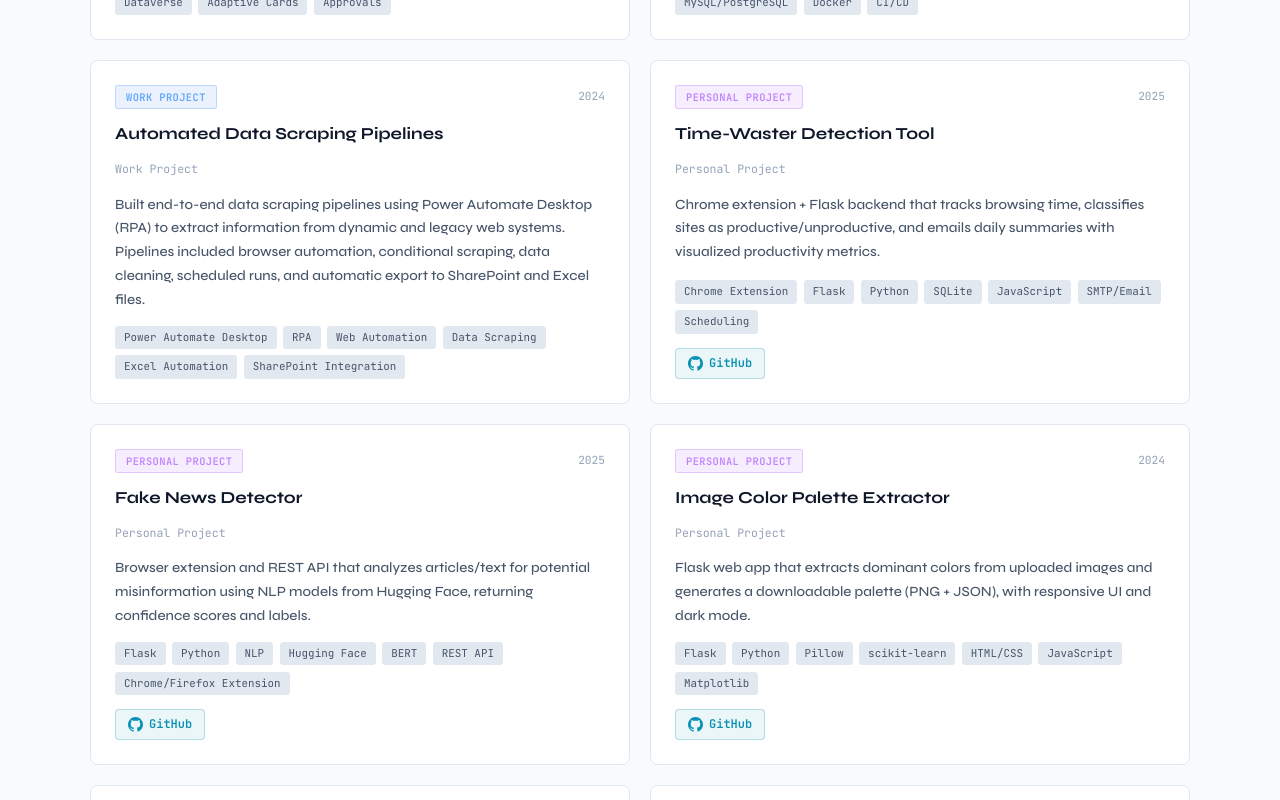
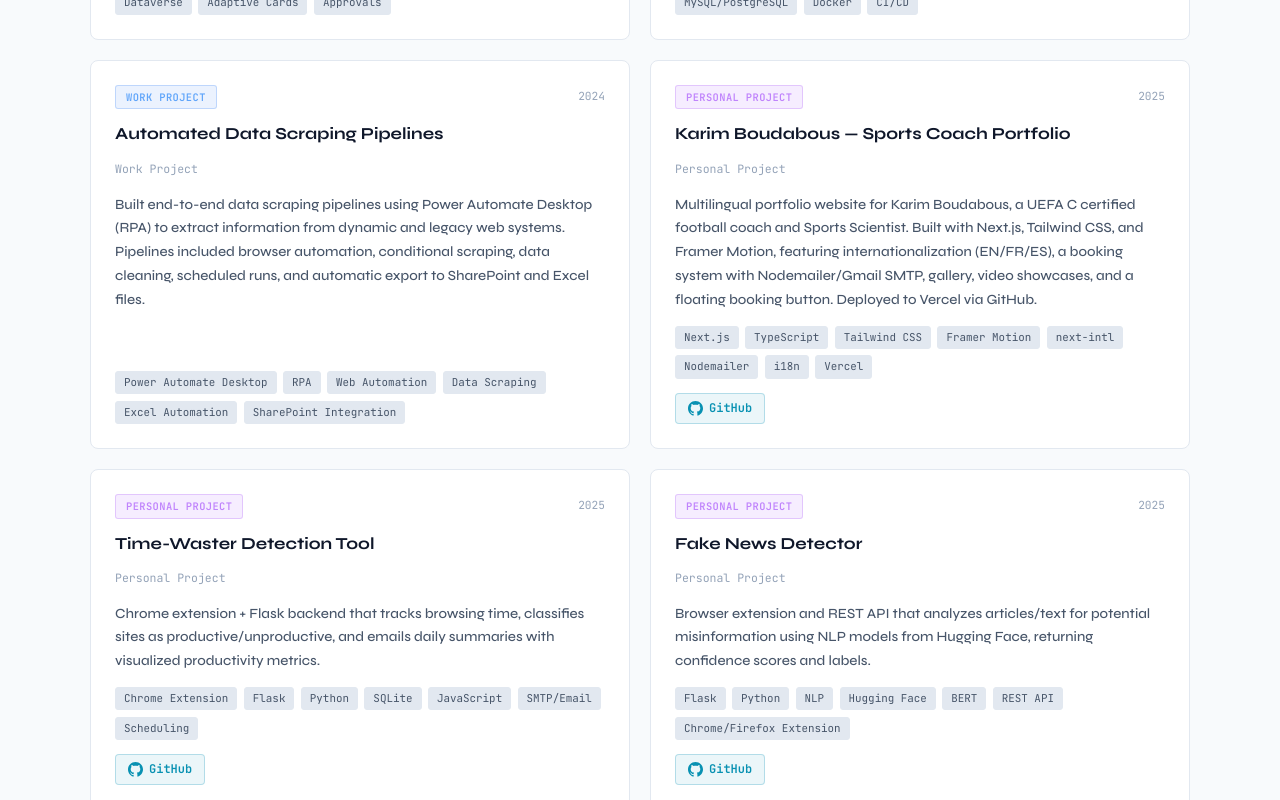
Before and after one commit to AchrafBoudabous/achraf-portfolio, a Next.js app: page /portfolio in a window 1280 px wide. Shown: the part 1060-1860 px from the top of the page. Built offline with nearby package versions, Linux system fonts and the light colour scheme.

Commit message:
Add new project

```diff
--- a/src/data/projects.js
+++ b/src/data/projects.js
@@ -85,7 +85,28 @@ export const projects = [
   demo: null,
   },
   {
-    id: 6,
+  id: 6,
+  title: "Karim Boudabous — Sports Coach Portfolio",
+  badge: "Personal Project",
+  description:
+    "Multilingual portfolio website for Karim Boudabous, a UEFA C certified football coach and Sports Scientist. Built with Next.js, Tailwind CSS, and Framer Motion, featuring internationalization (EN/FR/ES), a booking system with Nodemailer/Gmail SMTP, gallery, video showcases, and a floating booking button. Deployed to Vercel via GitHub.",
+  technologies: [
+    "Next.js",
+    "TypeScript",
+    "Tailwind CSS",
+    "Framer Motion",
+    "next-intl",
+    "Nodemailer",
+    "i18n",
+    "Vercel",
+  ],
+  institution: "Personal Project",
+  year: "2025",
+  github: "https://github.com/AchrafBoudabous/karim-portfolio",
+  demo: null,
+  },
+  {
+    id: 7,
     title: "Time-Waster Detection Tool",
     badge: "Personal Project",
     description:
@@ -105,7 +126,7 @@ export const projects = [
     demo: null,
   },
   {
-    id: 7,
+    id: 8,
     title: "Fake News Detector",
     badge: "Personal Project",
     description:
@@ -125,7 +146,7 @@ export const projects = [
     demo: null,
   },
   {
-    id: 8,
+    id: 9,
     title: "Image Color Palette Extractor",
     badge: "Personal Project",
     description:
@@ -137,7 +158,7 @@ export const projects = [
     demo: null,
   },
   {
-    id: 9,
+    id: 10,
     title: "Football Field Booking System",
     badge: "Personal Project",
     description:
@@ -149,7 +170,7 @@ export const projects = [
     demo: null,
   },
   {
-    id: 10,
+    id: 11,
     title: "Expense Tracker Web App",
     badge: "Personal Project",
     description:
@@ -161,7 +182,7 @@ export const projects = [
     demo: null,
   },
   {
-    id: 11,
+    id: 12,
     title: "File Converter and Merger",
     badge: "Personal Project",
     description:
```
